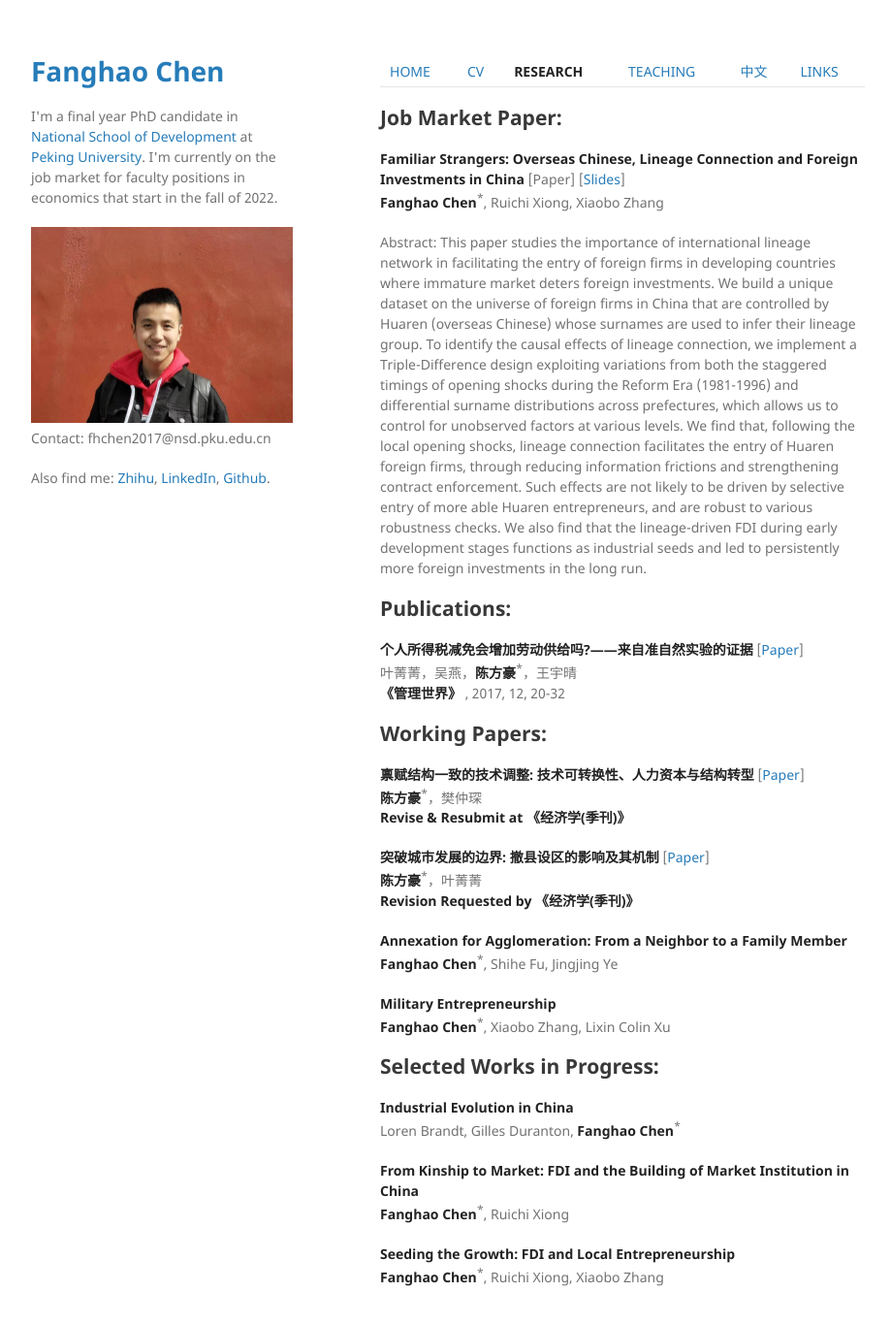
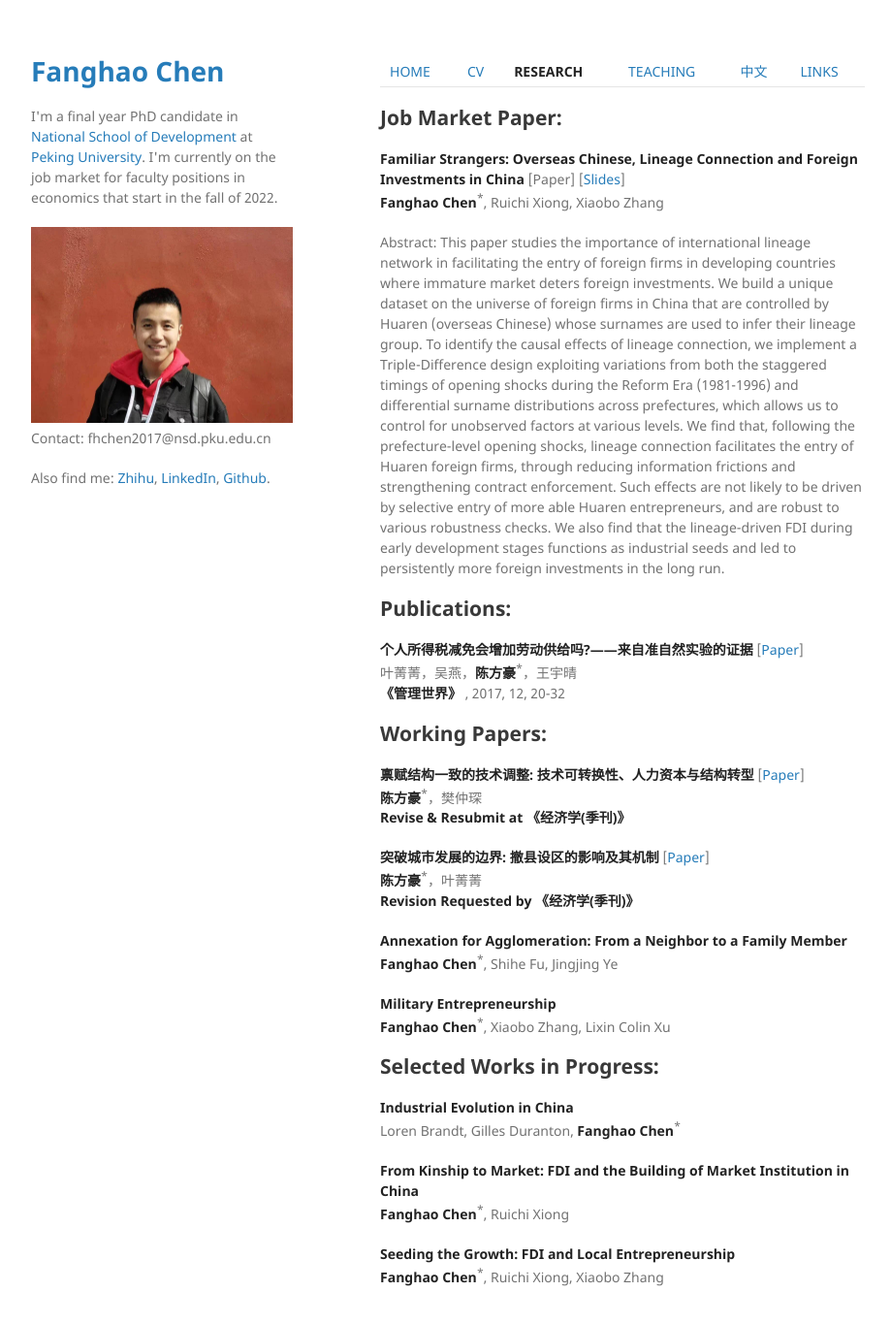
Before and after one commit to FanghaoChen/homepage, a Jekyll site: the page built from research.md, in a window 1280 px wide and 1396 px high. Shown: the top 1365 px of the window at 97% size, without its empty margins (178-1097 px from the left). Built offline with Jekyll 4.4.1, drawn with Linux system fonts in a browser that asks for light colours.

Commit message:
Update research.md

```diff
--- a/research.md
+++ b/research.md
@@ -9,7 +9,7 @@ layout: default
 **Familiar Strangers: Overseas Chinese, Lineage Connection and Foreign Investments in China** [Paper] [[Slides](./assets/familiar_stranger_slides_210925.pdf)]<br/>
 **Fanghao Chen**<sup>*</sup>, Ruichi Xiong, Xiaobo Zhang
 
-Abstract: This paper studies the importance of international lineage network in facilitating the entry of foreign firms in developing countries where immature market deters foreign investments. We build a unique dataset on the universe of foreign firms in China that are controlled by Huaren (overseas Chinese) whose surnames are used to infer their lineage group. To identify the causal effects of lineage connection, we implement a Triple-Difference design exploiting variations from both the staggered timings of opening shocks during the Reform Era (1981-1996) and differential surname distributions across prefectures, which allows us to control for unobserved factors at various levels. We find that, following the local opening shocks, lineage connection facilitates the entry of Huaren foreign firms, through reducing information frictions and strengthening contract enforcement. Such effects are not likely to be driven by selective entry of more able Huaren entrepreneurs, and are robust to various robustness checks. We also find that the lineage-driven FDI during early development stages functions as industrial seeds and led to persistently more foreign investments in the long run.
+Abstract: This paper studies the importance of international lineage network in facilitating the entry of foreign firms in developing countries where immature market deters foreign investments. We build a unique dataset on the universe of foreign firms in China that are controlled by Huaren (overseas Chinese) whose surnames are used to infer their lineage group. To identify the causal effects of lineage connection, we implement a Triple-Difference design exploiting variations from both the staggered timings of opening shocks during the Reform Era (1981-1996) and differential surname distributions across prefectures, which allows us to control for unobserved factors at various levels. We find that, following the prefecture-level opening shocks, lineage connection facilitates the entry of Huaren foreign firms, through reducing information frictions and strengthening contract enforcement. Such effects are not likely to be driven by selective entry of more able Huaren entrepreneurs, and are robust to various robustness checks. We also find that the lineage-driven FDI during early development stages functions as industrial seeds and led to persistently more foreign investments in the long run.
 
 ## Publications:
 
```
